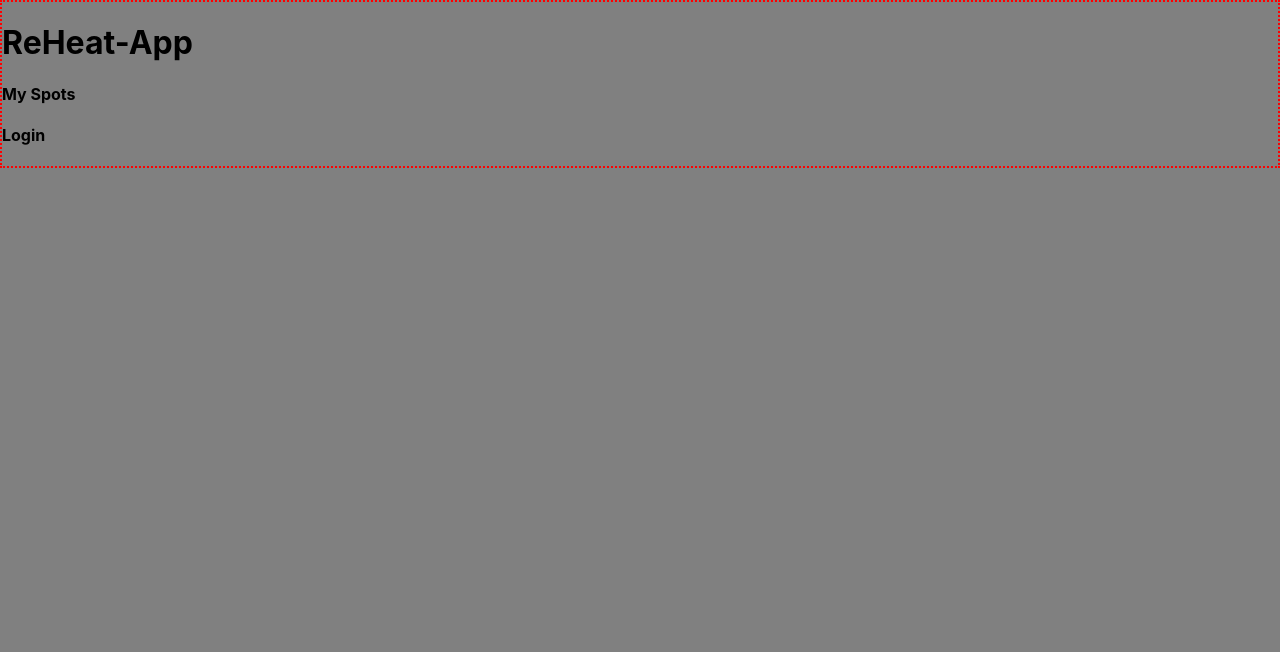
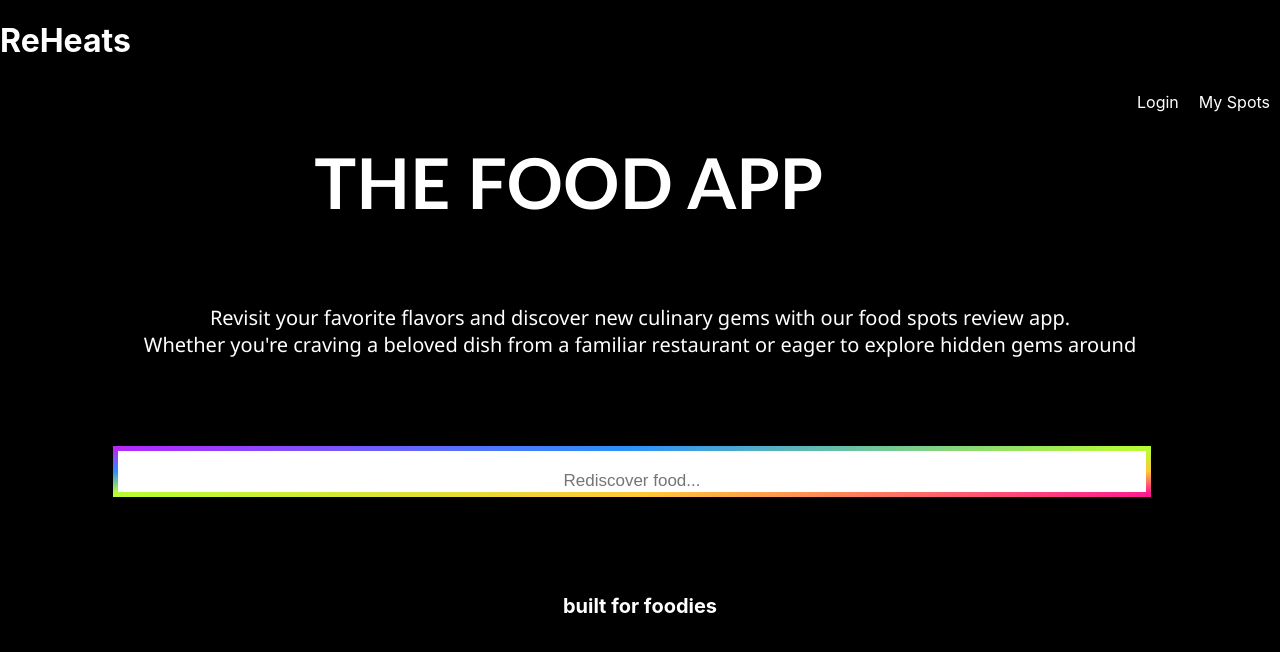
Before and after one commit to BoitumeloN/ReHeat, a React (Create React App) app: page / in a window 1280 px wide. Shown: the top 652 px of the page. Built offline with nearby package versions, Linux system fonts and the light colour scheme.

Commit message:
Added a search bar for the food app and also added more text and styling to make it look good

```diff
--- a/public/css/header.css
+++ b/public/css/header.css
@@ -1,34 +0,0 @@
-
-.landing_main_header_left {
-    color: white;
-}
-
-
-.landing_main_header_right {
-    text-align: right;
-    width: 20%;
-}
-
-#header_spots a {
-    color:wheat;
-    text-align: right;
-    float: right;
-    text-decoration: none;
-}
-
-.landing_main_header {
-    display: flex;
-    align-items: center; /* Aligns items vertically centered */
-    justify-content: space-between; /* Aligns h1 to the left and h4s to the right */
-    width: 100%;
-  }
-
-#header_spots {
-    display: flex;
-    gap: 20px; /* Adjust the gap between the h4 elements as needed */
-  }
-
-.spots a, .login a {
-    text-decoration: none; /* Remove the underline from the links */
-    color: inherit; /* Inherit the color from the parent element */
-  }
--- a/public/css/index.css
+++ b/public/css/index.css
@@ -1,5 +1,71 @@
 body {
-    background-color: gray;
-    border: 2px dotted red;
+    background-color: black;
+    /* border: 2px dotted blue; */
+}
 
+.centernav {
+    padding-top: 50px;
+    padding-bottom: 50px;
+    overflow: hidden;
+    background-color: black;
+    text-align: center;
+
+  }
+
+.centernav input[type=text] {
+    text-align: center;
+    padding-top: 20px;
+    margin-top: 8px;
+    margin-right: 16px;
+    font-size: 17px;
+    width: 80%;
+    border: 5px solid transparent;
+    border-image: linear-gradient(to bottom right, #b827fc 0%, #2c90fc 25%, #b8fd33 50%, #fec837 75%, #fd1892 100%);
+    border-image-slice: 1;
+    border-radius: 5%;
+  }
+
+
+.body_text_center h3 {
+    padding: 10px 10px;
+    font-size: 70px;
+    text-align: center;
+    /* border: 3px solid blue; */
+    font-family:'Gill Sans', 'Gill Sans MT', Calibri, 'Trebuchet MS', sans-serif;
+    color: white;
 }
+
+.body_text_center p{
+    text-align: center;
+    padding-bottom:10px;
+    font-size: 20px;
+    /* border: 3px solid blue; */
+    font-family: 'Segoe UI', Tahoma, Geneva, Verdana, sans-serif;
+    color: white;
+}
+
+.about_for_foodies_center h6{
+    text-align: center;
+    font-size: 20px;
+    color: white;
+}
+
+
+.landing_main_header {
+    width: 100%;
+}
+
+.landing_main_header h1{
+    /* border: 3px solid blue; */
+    color: white;
+  }
+
+.landing_main_header a{
+      text-decoration: none;
+      color: white;
+      text-align: right;
+      padding: 10px 10px ;
+      /* border: 3px solid blue; */
+      float: right;
+      margin-bottom: 50px;
+    }
--- a/public/index.html
+++ b/public/index.html
@@ -32,12 +32,22 @@
 
     <noscript>You need to enable JavaScript to run this app.</noscript>
     <div id="root"></div>
-    <div className = landing_main_header >
-      <div className = landing_main_header_left><h1 >ReHeat-App</h1></div>
-      <div className = landing_main_header_right>
-          <h4 class = spots ><a href="">My Spots</a></h4>
-          <h4 class = login ><a href="">Login</a></h4>
-      </div>
+    <div class = landing_main_header>
+      <h1>ReHeats</h1>
+      <a href="#">My Spots</a>
+      <a href="#">Login</a>
+    </div>
+    <div class = body_text_center>
+      <h3>THE FOOD APP</h3>
+      <p>Revisit your favorite flavors and discover new culinary gems with our food spots review app.
+         <br> Whether you're craving a beloved dish from a familiar restaurant or eager to explore hidden gems around
+      </p>
+    </div>
+    <div class="centernav">
+      <input type="text" placeholder="Rediscover food...">
+    </div>
+    <div class = "about_for_foodies_center">
+      <h6>built for foodies</h6>
     </div>
   </body>
 </html>
```
Also changed, not shown: package.json (+14 -1 lines), output.txt (added), 1 other file (tests, documents, lock files or other folders).
